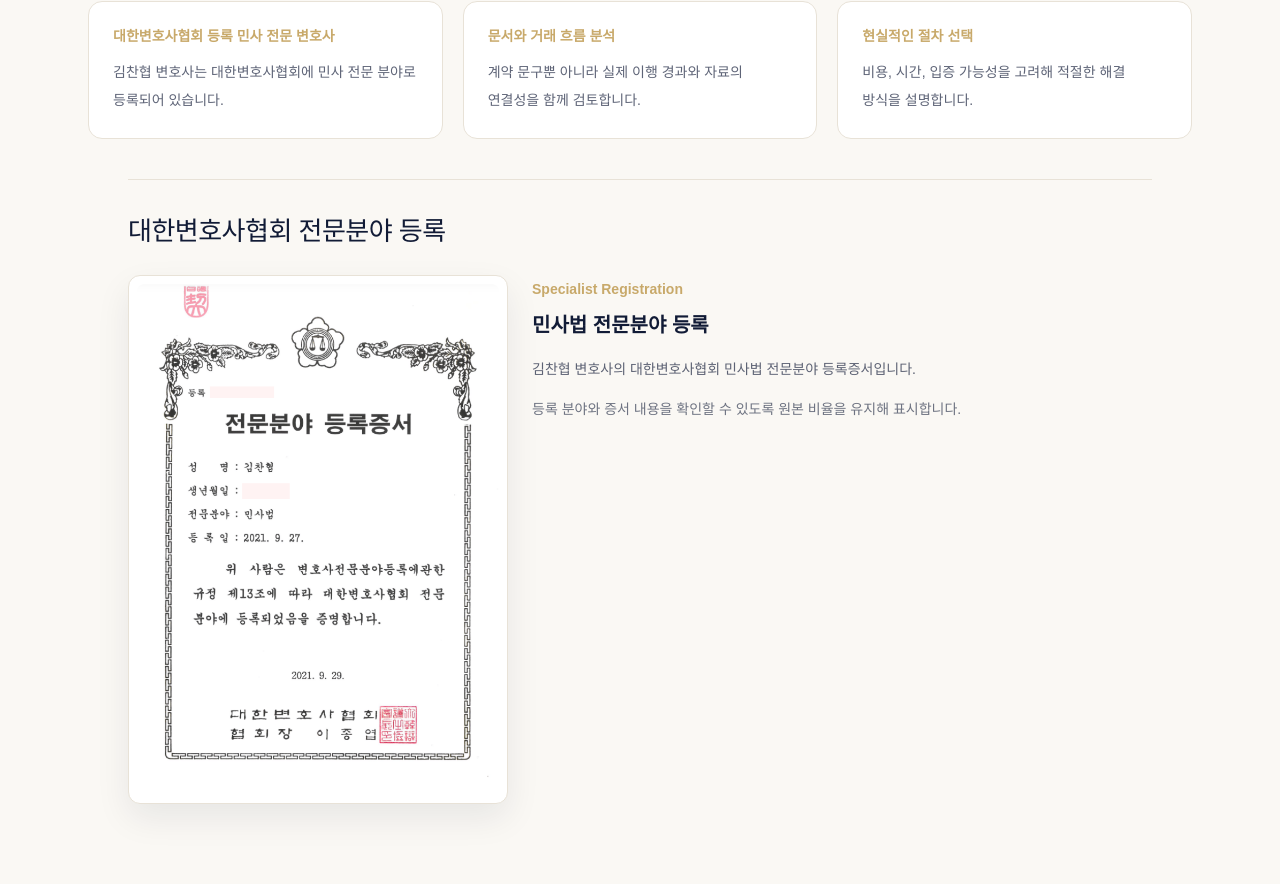
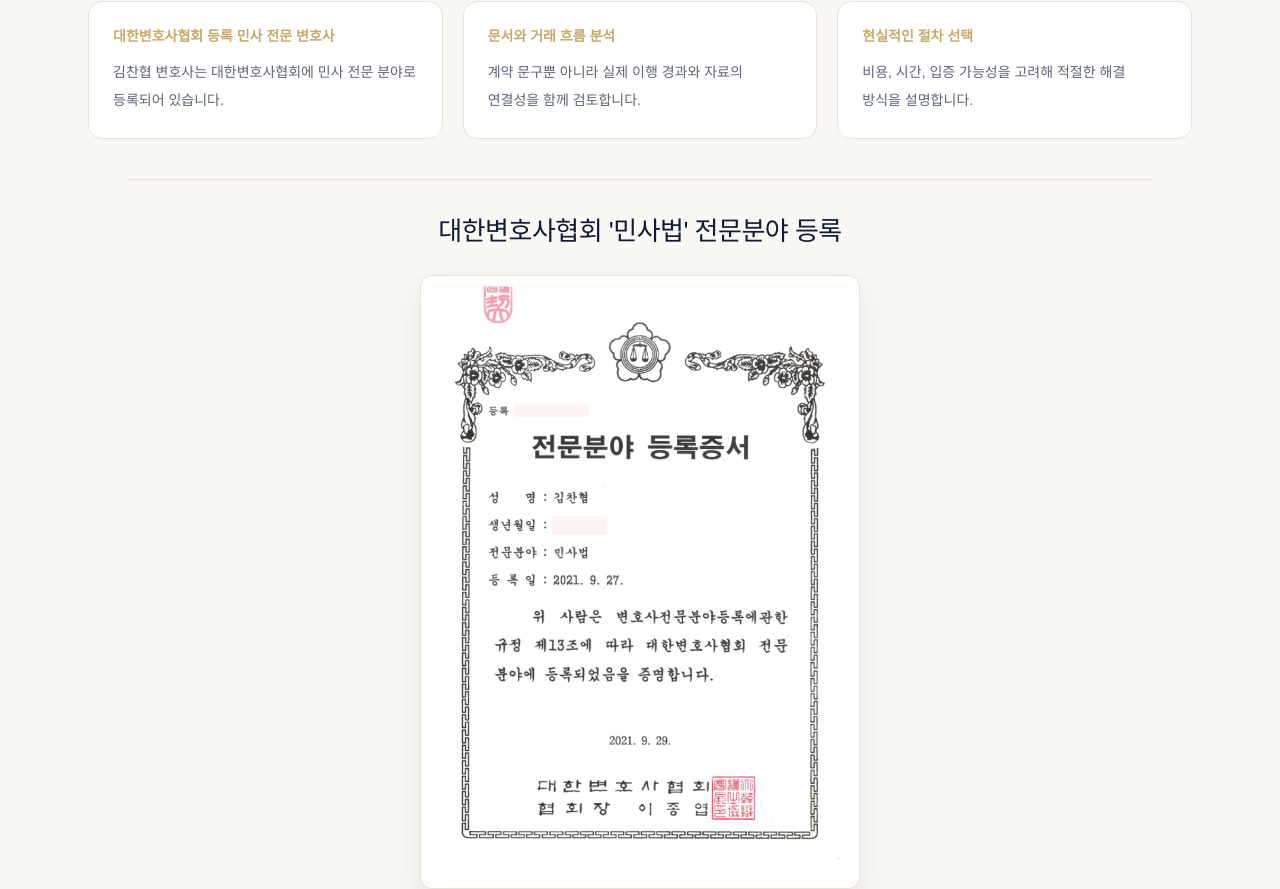
Before and after one commit to BlueCherryB/jeongcheon-homepage, a Next.js app: page /practice/civil in a window 1280 px wide. Shown: the part 1055-1944 px from the top of the page. Built offline with nearby package versions, Linux system fonts and the light colour scheme; no server answers; a web font is replaced by a local one.

Commit message:
style: simplify specialist certificate section

```diff
--- a/src/components/practice/PracticeDetailPage.tsx
+++ b/src/components/practice/PracticeDetailPage.tsx
@@ -38,16 +38,12 @@
 
 const certificateByPracticeSlug = {
   criminal: {
-    title: "형사법 전문분야 등록",
-    description:
-      "김찬협 변호사의 대한변호사협회 형사법 전문분야 등록증서입니다.",
+    heading: "대한변호사협회 '형사법' 전문분야 등록",
     imageSrc: criminalCertificateAssetPath,
     imageAlt: "김찬협 변호사 대한변호사협회 형사법 전문분야 등록증서",
   },
   civil: {
-    title: "민사법 전문분야 등록",
-    description:
-      "김찬협 변호사의 대한변호사협회 민사법 전문분야 등록증서입니다.",
+    heading: "대한변호사협회 '민사법' 전문분야 등록",
     imageSrc: civilCertificateAssetPath,
     imageAlt: "김찬협 변호사 대한변호사협회 민사법 전문분야 등록증서",
   },
@@ -64,36 +60,19 @@
   }
 
   return (
-    <div className="mx-auto mt-10 max-w-5xl border-t border-[#E8E2D7] pt-8">
+    <div className="mx-auto mt-10 max-w-5xl border-t border-[#E8E2D7] pt-8 text-center">
       <h3 className="font-chosun text-[26px] font-normal tracking-[-0.02em] text-[#111B36]">
-        대한변호사협회 전문분야 등록
+        {certificate.heading}
       </h3>
-      <div className="mt-6 grid gap-6 md:grid-cols-[minmax(0,360px)_1fr] lg:grid-cols-[minmax(0,380px)_1fr]">
-        <div className="w-full max-w-[360px] justify-self-start overflow-hidden rounded-[12px] border border-[#E8E2D7] bg-white p-2 shadow-[0_14px_34px_rgba(17,27,54,0.08)] lg:max-w-[380px]">
+      <div className="mx-auto mt-6 w-full max-w-[380px] overflow-hidden rounded-[12px] border border-[#E8E2D7] bg-white p-2 shadow-[0_14px_34px_rgba(17,27,54,0.08)] sm:max-w-[440px]">
         <Image
           src={certificate.imageSrc}
           alt={certificate.imageAlt}
           width={744}
           height={1039}
           className="h-auto w-full rounded-[8px] object-contain"
-            sizes="(min-width: 1024px) 380px, (min-width: 768px) 360px, 100vw"
+          sizes="(min-width: 640px) 440px, 100vw"
         />
-        </div>
-        <div className="pt-1">
-          <p className="text-sm font-semibold text-[#C8A96A]">
-            Specialist Registration
-          </p>
-          <h4 className="mt-3 text-xl font-semibold text-[#111B36]">
-            {certificate.title}
-          </h4>
-          <p className="mt-4 break-keep text-sm leading-7 text-[#111B36]/68">
-            {certificate.description}
-          </p>
-          <p className="mt-3 break-keep text-sm leading-7 text-[#111B36]/60">
-            등록 분야와 증서 내용을 확인할 수 있도록 원본 비율을 유지해
-            표시합니다.
-          </p>
-        </div>
       </div>
     </div>
   );
```
Lines whose indentation alone changed are shown as unchanged.
